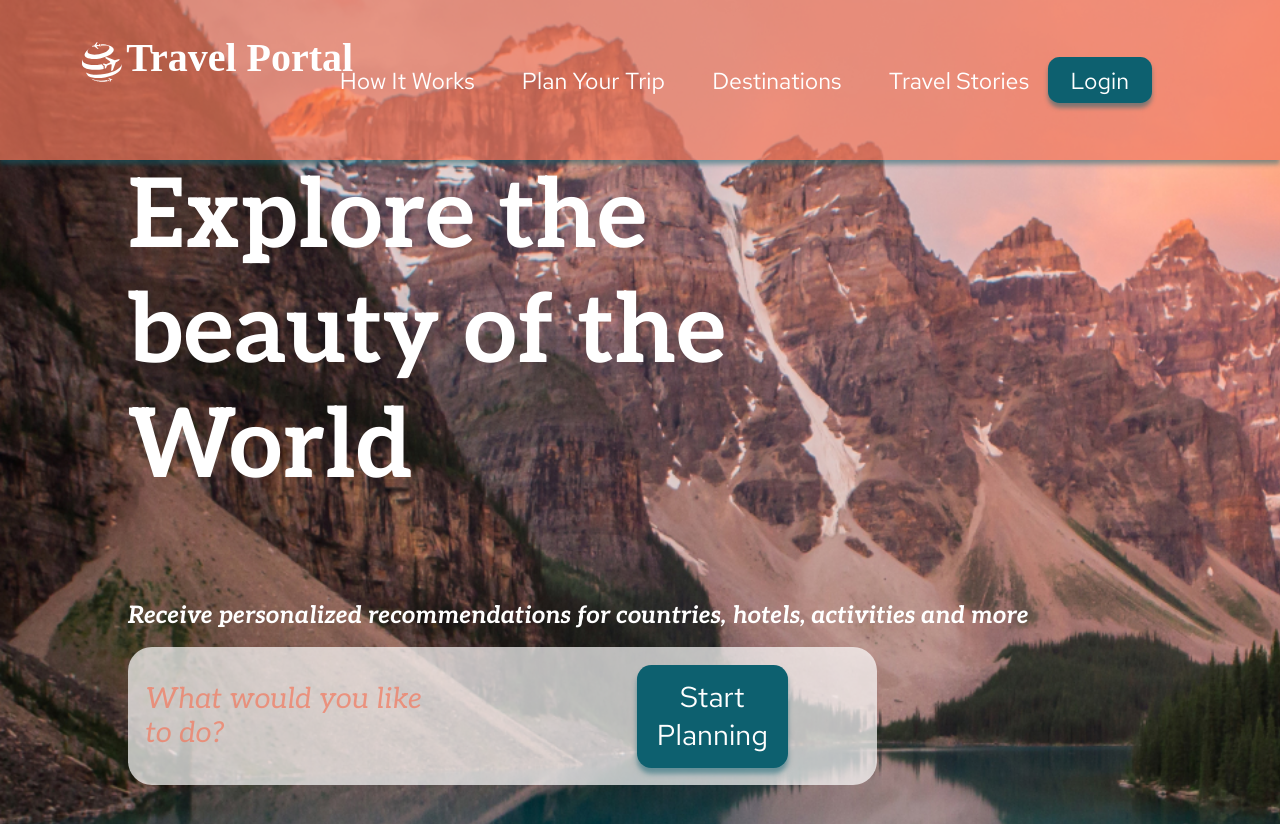
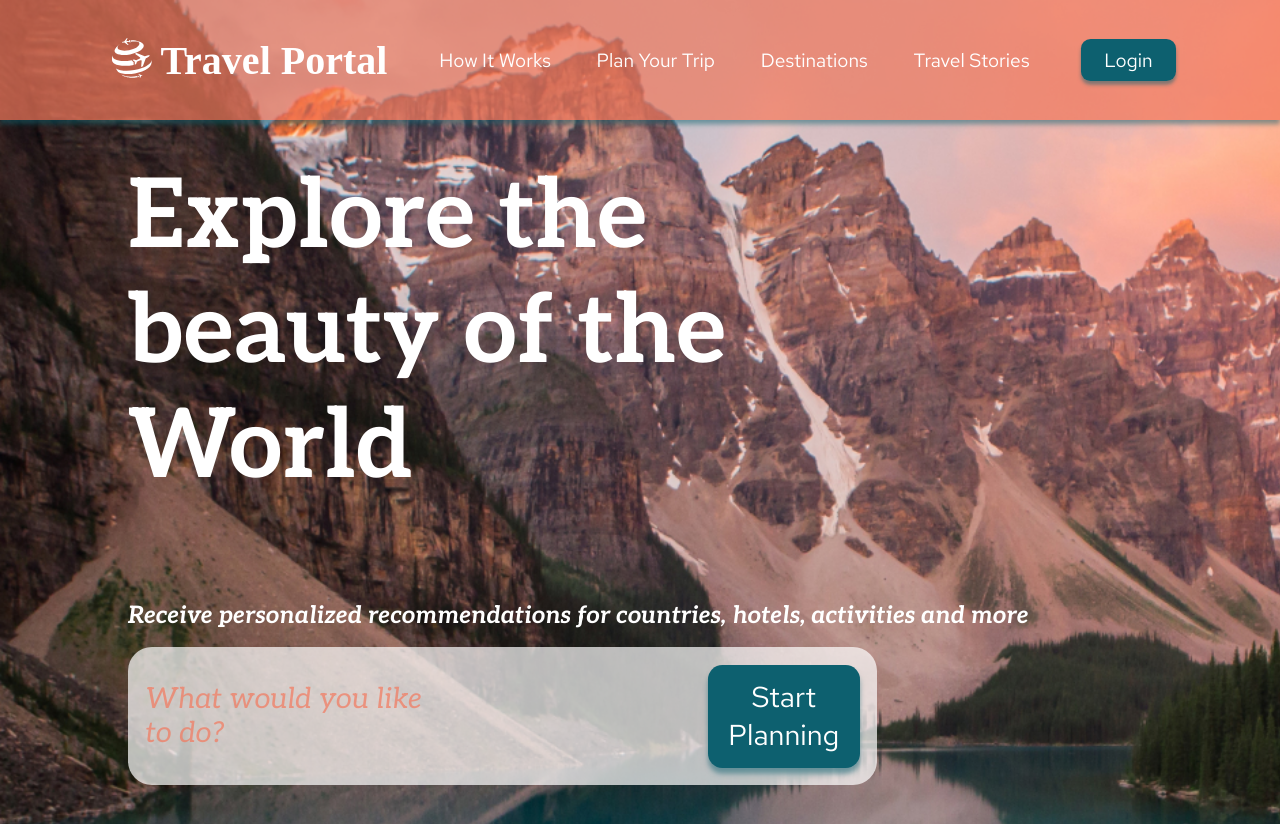
Before and after one commit to rakatarkas/Travel, a plain HTML site: page index.html in a window 1280 px wide. Shown: the top 824 px of the page. Drawn offline with Linux system fonts and the light colour scheme; a web font is replaced by a local one.

Commit message:
этап: кружжочки удлиняются

```diff
--- a/main.css
+++ b/main.css
@@ -15,25 +15,22 @@ body {
 }
 
 .icon {
-  position: relative;
-  left: 40%;
-  margin: 43%;
+  padding: 0.5em;
 }
 
 
 header {
   width: 100%;
-  height: 20%;
+  height: 15%;
   background: rgba(242, 120, 92, 0.7);
   box-shadow: 0em 0.3em 0.3em 0em #0D606F80;
   margin: 0px;
   padding-top: 0px;
   display: flex;
   align-items: center;
-  justify-content: space-between;
+  justify-content: space-evenly;
   white-space: nowrap;
   position: absolute;
-
 }
 
 #preview {
@@ -44,31 +41,27 @@ header {
 }
 
 nav {
-  width: 40%;
+  width: 42%;
 
 }
 
 ul {
   list-style-type: none;
   display: flex;
-  gap: 10%;
+  gap: 8.5%;
+  padding: 0;
+  width: 100%;
 }
 
 a {
   text-decoration: none;
   color: #FFFFFF;
   font-family: Red Hat Text;
-  font-size: 145%;
+  font-size: 120%;
 }
 
 
 header h1 {
-  margin: 0;
-  padding: 0;
-  width: 20%;
-  height: 150%;
-  gap: 0px;
-  opacity: 0px;
   color: #FFFFFF;
   font-family: Magra;
   font-size: 250%;
@@ -76,15 +69,11 @@ header h1 {
 }
 
 #tni {
-  width: 10%;
-  height: 25%;
+  width: 18%;
+  height: 50%;
   display: flex;
   flex-direction: row;
   align-items: center;
-  justify-content: center;
-  position: relative;
-  top: -10%;
-
 }
 
 button {
@@ -93,13 +82,10 @@ button {
   background-color: rgba(13, 96, 111, 1);
   box-shadow: 0em 0.20em 0.20em 0em rgba(13, 96, 111, 0.5);
   font-family: Red Hat Text;
-  font-size: 145%;
+  font-size: 120%;
   border-radius: 0.5em;
   border-style: none;
-  position: relative;
-  right: 10%;
   cursor: pointer;
-  margin-left: 15%;
 }
 
 
@@ -331,7 +317,7 @@ h2 {
 
 #circles {
   width: 5%;
-  height: 8%;
+  height: 1.5em;
   display: flex;
   flex-direction: row;
   gap: 11%;
@@ -340,14 +326,17 @@ h2 {
 }
 
 #c1 {
-  width: 30%;
-  height: 1.3em;
+  width: 100%;
+  max-width: 30%;
+  max-height: 1.3em;
+  height: 100%;
   background: rgba(242, 120, 92, 0.5);
   border-radius: 1em;
 }
 
 #c2 {
-  width: 30%;
+  width: 100%;
+  max-width: 30%;
   height: 1.3em;
   background: rgba(242, 120, 92, 1);
   border-radius: 1em;
@@ -355,7 +344,8 @@ h2 {
 }
 
 #c3 {
-  width: 30%;
+  width: 100%;
+  max-width: 30%;
   height: 1.3em;
   background: rgba(242, 120, 92, 0.5);
   border-radius: 1em;
@@ -419,7 +409,7 @@ h2 {
 
 
 .h3 {
-  width: 80%;
+  width: 85%;
   font-family: Aleo;
   font-size: 250%;
   font-weight: 400;
@@ -430,6 +420,7 @@ h2 {
 }
 
 .ps {
+  text-overflow: ellipsis;
   width: 90%;
   font-family: Aleo;
   font-size: 130%;
```
